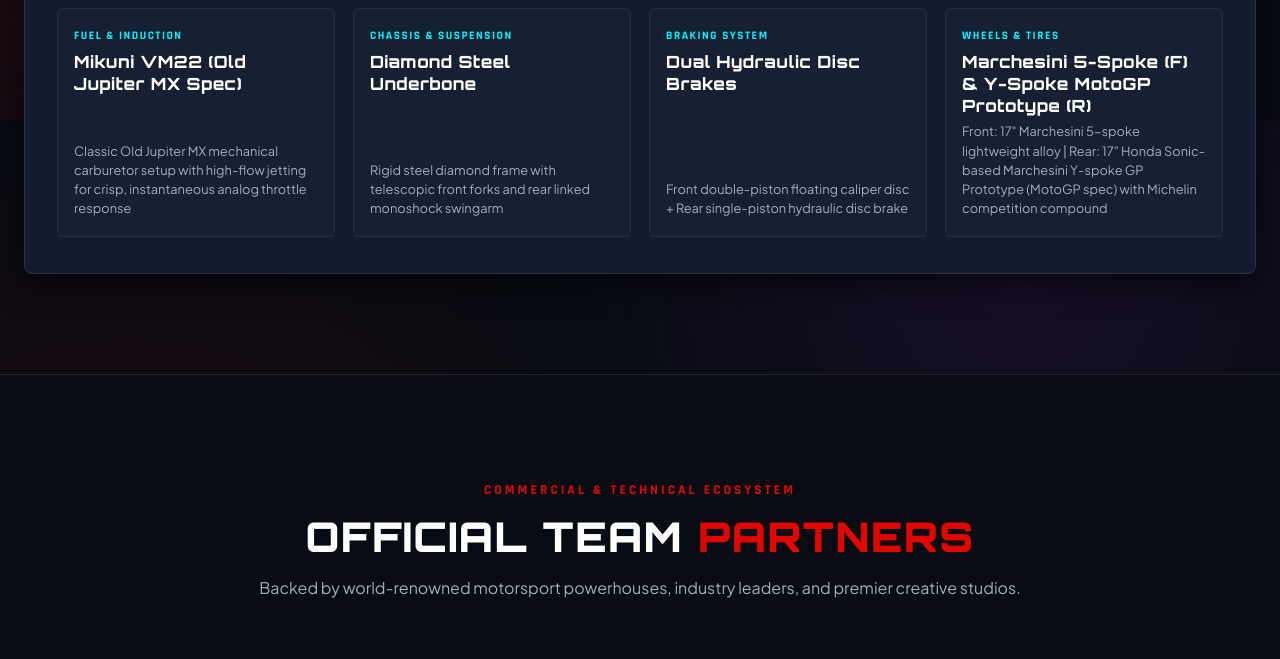
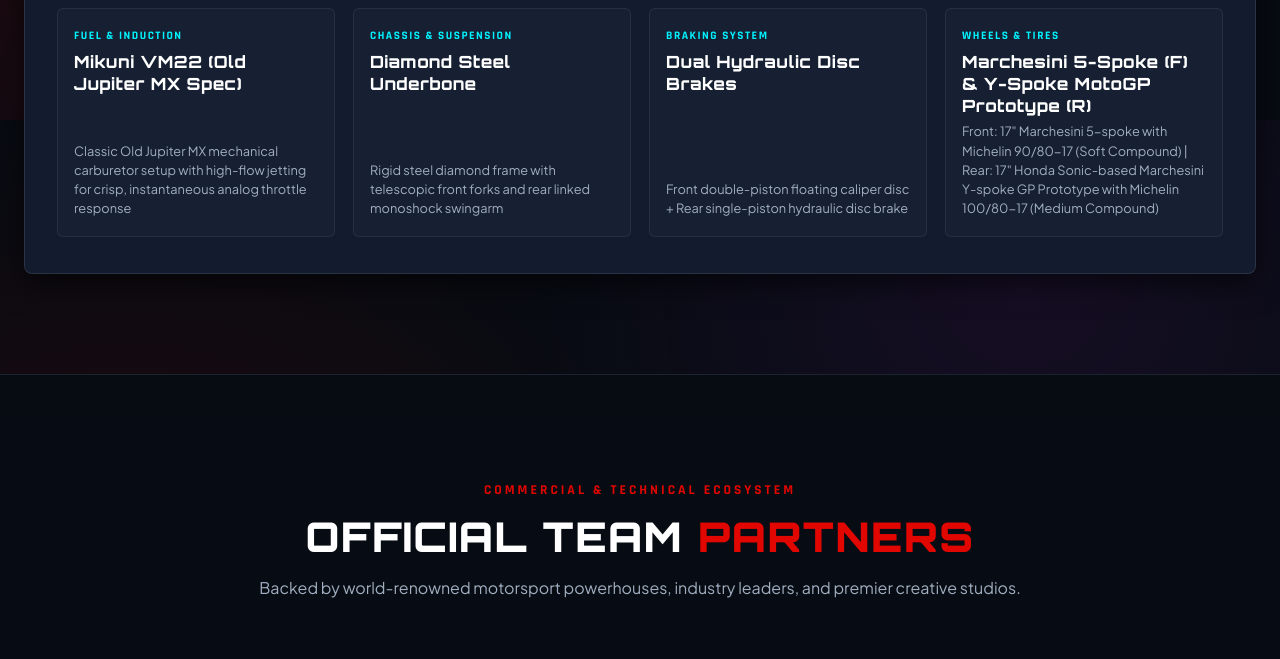
Before and after one commit to fierzaluthfi/kara-no-kyoukai-racingteam, a plain HTML site: page index.html in a window 1280 px wide. Shown: the part 3080-3739 px from the top of the page. Drawn offline with Linux system fonts and the light colour scheme.

Commit message:
Update tire spec: 90/80-17 soft compound front and 100/80-17 medium compound rear

```diff
--- a/index.html
+++ b/index.html
@@ -284,7 +284,7 @@
           <div class="spec-tile">
             <span class="spec-tile-label">WHEELS & TIRES</span>
             <strong class="spec-tile-value">Marchesini 5-Spoke (F) & Y-Spoke MotoGP Prototype (R)</strong>
-            <span class="spec-tile-sub">Front: 17" Marchesini 5-spoke lightweight alloy | Rear: 17" Honda Sonic-based Marchesini Y-spoke GP Prototype (MotoGP spec) with Michelin competition compound</span>
+            <span class="spec-tile-sub">Front: 17" Marchesini 5-spoke with Michelin 90/80-17 (Soft Compound) | Rear: 17" Honda Sonic-based Marchesini Y-spoke GP Prototype with Michelin 100/80-17 (Medium Compound)</span>
           </div>
         </div>
       </div>
```
